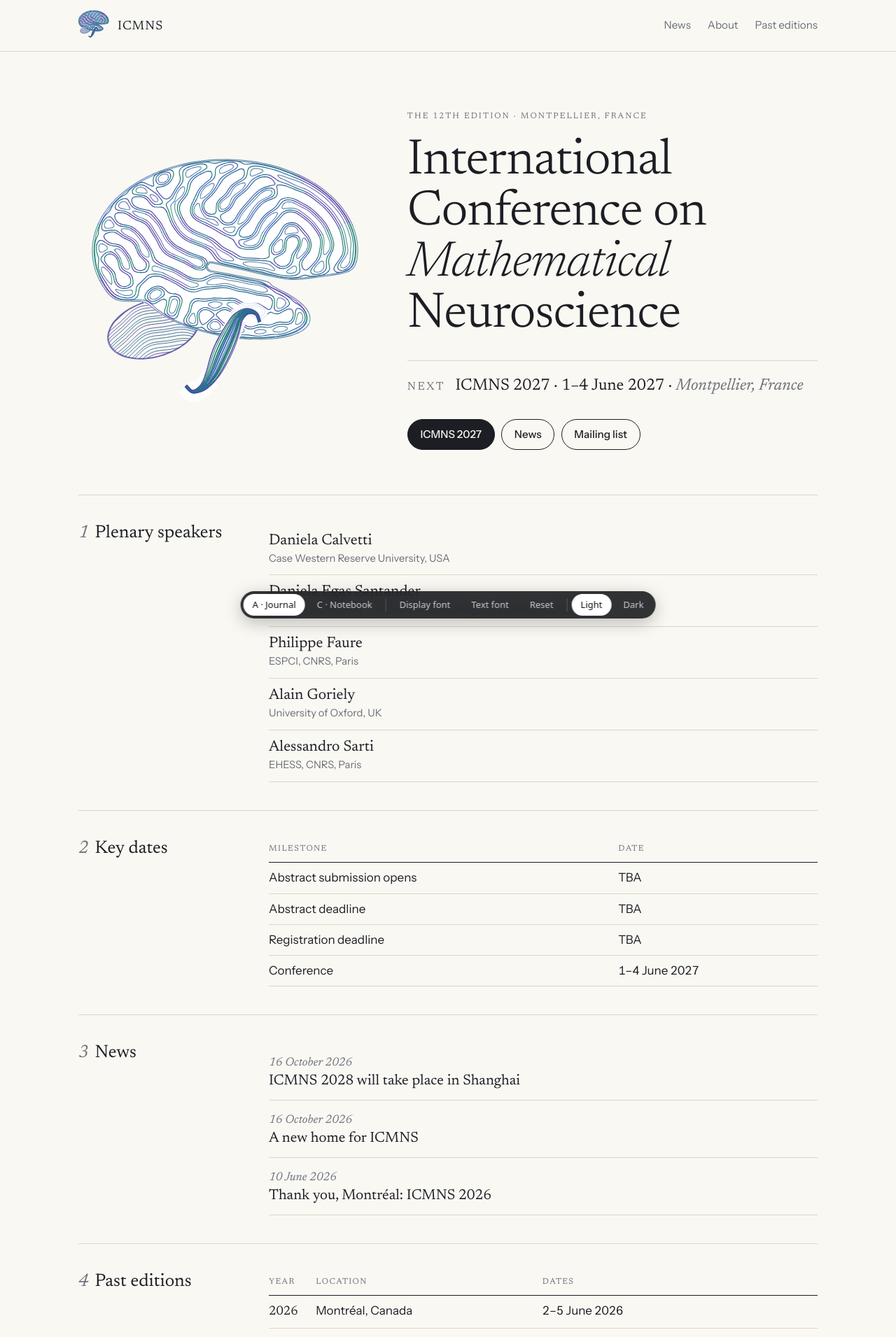
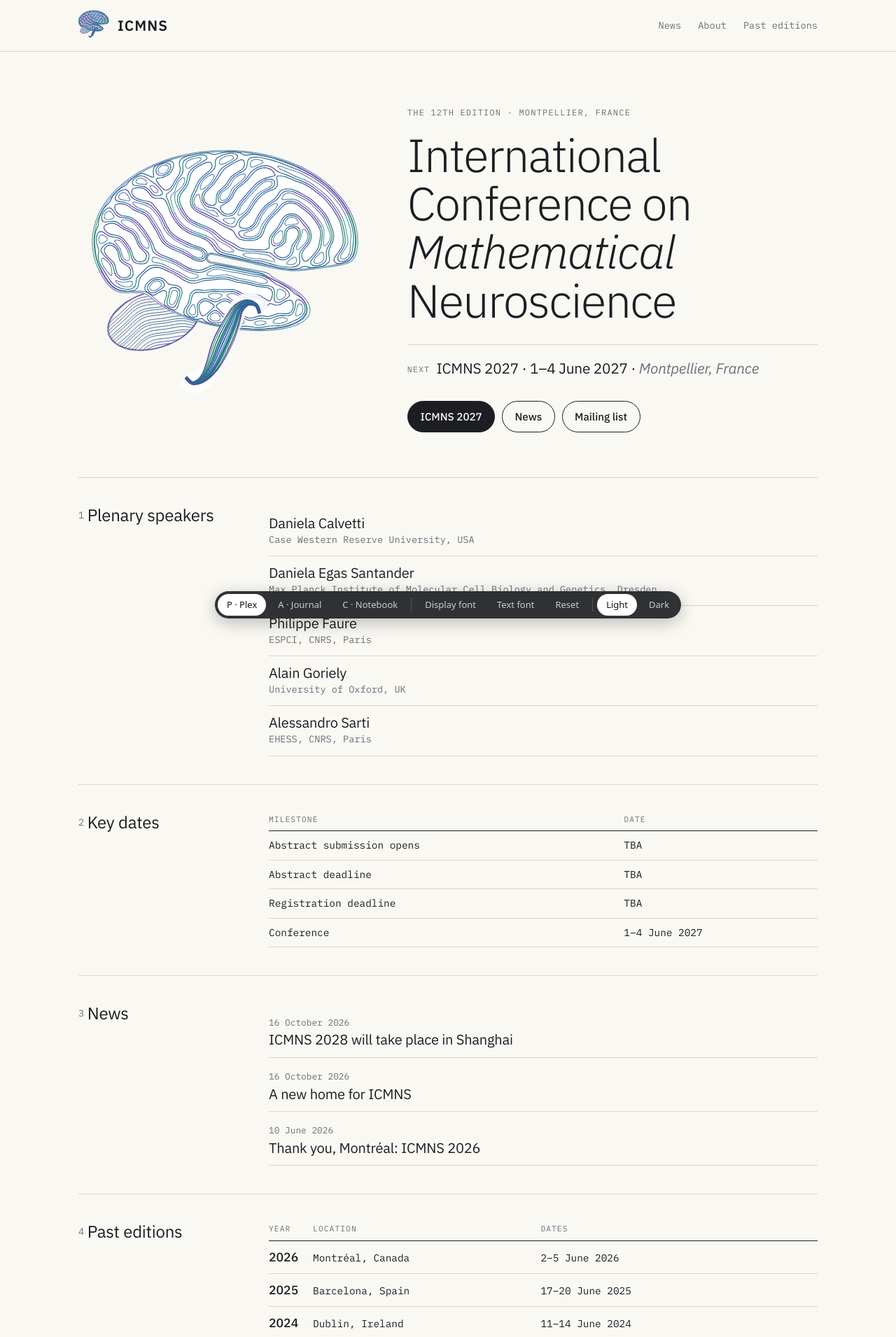
Before and after one commit to icmns-org/icmns-org.github.io, a Jekyll site: the page built from type-lab.html, in a window 1280 px wide. Shown: the top 1911 px of the page at 70% size. Built offline with Jekyll 4.4.1, drawn with Linux system fonts in a browser that asks for light colours; some web fonts are replaced.

Commit message:
Type lab: add the Plex direction (Journal layout, IBM Plex Sans and Mono)
Co-Authored-By: Claude Opus 5.5 <noreply@anthropic.com>

```diff
--- a/type-lab.html
+++ b/type-lab.html
@@ -8,7 +8,7 @@ sitemap: false
 {%- assign dparts = current.dates | split: " " -%}
 {%- assign editions = site.editions | sort: "year" | reverse -%}
 <!doctype html>
-<html lang="en" data-dir="A">
+<html lang="en" data-dir="P">
 <head>
 <meta charset="utf-8">
 <meta name="viewport" content="width=device-width, initial-scale=1">
@@ -93,6 +93,66 @@ section.block { display: grid; gap: 1rem 3rem; }
 [data-dir="A"] .news a { display: block; font-family: var(--display); font-size: 1.3rem; line-height: 1.25; }
 [data-dir="A"] .news a:hover { color: var(--accent); }
 [data-dir="A"] .footer { border-top: 1px solid var(--rule); padding: 1.5rem 0 3rem; color: var(--muted); font-size: .9rem; }
+
+/* ------------------------------------------------------------------
+   P. PLEX: the Journal layout set entirely in the IBM Plex family,
+   Plex Sans for display, Plex Mono for reading text.
+   ------------------------------------------------------------------ */
+[data-dir="P"] {
+  --paper: #faf8f3; --ink: #1c1e24; --muted: #6b6f78; --rule: #dcd6c8; --accent: #1f5f8b;
+  --display: "IBM Plex Sans", Arial, sans-serif; --text: "IBM Plex Mono", ui-monospace, monospace;
+}
+[data-dir="P"][data-theme="dark"] { --paper: #14161b; --ink: #ebe6db; --muted: #9a9890; --rule: #2e3038; --accent: #8cc0e3; }
+[data-dir="P"] body { font-size: 17px; line-height: 1.6; }
+[data-dir="P"] .masthead { border-bottom: 1px solid var(--rule); padding: .9rem 0; }
+[data-dir="P"] .brand span { font-family: var(--display); font-size: 1.6rem; letter-spacing: .04em; font-variant-caps: all-small-caps; font-feature-settings: "c2sc", "smcp"; }
+[data-dir="P"] .nav a { font-size: .95rem; color: var(--muted); }
+[data-dir="P"] .nav a:hover { color: var(--ink); }
+[data-dir="P"] .hero { padding: clamp(2rem, 6vw, 5rem) 0 clamp(2rem, 5vw, 4rem); }
+[data-dir="P"] .eyebrow { font-family: var(--display); font-variant-caps: all-small-caps; letter-spacing: .12em; font-size: 1.1rem; color: var(--muted); margin: 0 0 1rem; }
+[data-dir="P"] h1 { font-family: var(--display); font-weight: 350; font-optical-sizing: auto; font-size: clamp(2.6rem, 5.6vw, 4.6rem); line-height: 1.02; letter-spacing: -.015em; margin: 0; }
+[data-dir="P"] h1 em { font-weight: 300; }
+[data-dir="P"] .next { margin: 1.75rem 0 0; padding-top: 1.25rem; border-top: 1px solid var(--rule); font-family: var(--display); font-size: 1.45rem; line-height: 1.35; font-feature-settings: "lnum"; }
+[data-dir="P"] .next .k { font-variant-caps: all-small-caps; letter-spacing: .1em; color: var(--muted); margin-right: .4em; }
+[data-dir="P"] .next em { color: var(--muted); }
+[data-dir="P"] .cta a { font-size: .95rem; font-weight: 500; padding: .55rem 1.1rem; border: 1px solid var(--ink); border-radius: 999px; }
+[data-dir="P"] .cta a.primary { background: var(--ink); color: var(--paper); }
+[data-dir="P"] section.block { border-top: 1px solid var(--rule); padding: 2.5rem 0; }
+[data-dir="P"] h2 { font-family: var(--display); font-weight: 400; font-size: 1.6rem; line-height: 1.15; margin: 0; }
+[data-dir="P"] h2 .n { font-style: italic; color: var(--muted); margin-right: .35em; font-feature-settings: "onum"; }
+[data-dir="P"] .speakers li { grid-template-columns: 1fr; padding: .7rem 0; border-bottom: 1px solid var(--rule); }
+[data-dir="P"] .speakers .name { font-family: var(--display); font-size: 1.35rem; line-height: 1.25; }
+[data-dir="P"] .speakers .aff { font-size: .92rem; color: var(--muted); font-style: normal; }
+[data-dir="P"] .data th { font-family: var(--display); font-weight: 400; font-variant-caps: all-small-caps; letter-spacing: .08em; color: var(--muted); padding: 0 .75rem .4rem 0; border-bottom: 1px solid var(--ink); }
+[data-dir="P"] .data td { padding: .5rem .75rem .5rem 0; border-bottom: 1px solid var(--rule); font-variant-numeric: lining-nums tabular-nums; }
+[data-dir="P"] .data td.year { font-family: var(--display); font-size: 1.15rem; font-feature-settings: "onum"; }
+[data-dir="P"] .news li { padding: .8rem 0; border-bottom: 1px solid var(--rule); }
+[data-dir="P"] .news time { font-family: var(--display); font-style: italic; color: var(--muted); font-feature-settings: "onum"; }
+[data-dir="P"] .news a { display: block; font-family: var(--display); font-size: 1.3rem; line-height: 1.25; }
+[data-dir="P"] .news a:hover { color: var(--accent); }
+[data-dir="P"] .footer { border-top: 1px solid var(--rule); padding: 1.5rem 0 3rem; color: var(--muted); font-size: .9rem; }
+
+/* Retuned for Plex: a sans has no small capitals or old-style figures, and
+   Plex Mono runs wide, so labels become spaced capitals and text steps down a size */
+[data-dir="P"] body { font-size: 15px; line-height: 1.7; }
+[data-dir="P"] .brand span { font-variant-caps: normal; font-weight: 600; font-size: 1.3rem; letter-spacing: .05em; }
+[data-dir="P"] .nav a { font-size: .85rem; }
+[data-dir="P"] .eyebrow { font-family: var(--text); font-variant-caps: normal; text-transform: uppercase; font-size: .75rem; letter-spacing: .1em; }
+[data-dir="P"] h1 { font-weight: 300; font-size: clamp(2.5rem, 5.2vw, 4.4rem); line-height: 1.04; letter-spacing: -.025em; }
+[data-dir="P"] h1 em { font-weight: 300; }
+[data-dir="P"] .next { font-size: 1.3rem; font-weight: 400; letter-spacing: -.01em; }
+[data-dir="P"] .next .k { font-family: var(--text); font-variant-caps: normal; text-transform: uppercase; font-size: .72rem; letter-spacing: .1em; vertical-align: .2em; }
+[data-dir="P"] .cta a { font-family: var(--display); }
+[data-dir="P"] h2 { font-weight: 400; font-size: 1.5rem; letter-spacing: -.01em; }
+[data-dir="P"] h2 .n { font-style: normal; font-family: var(--text); font-size: .85rem; vertical-align: .3em; font-feature-settings: normal; }
+[data-dir="P"] .speakers .name { font-size: 1.25rem; letter-spacing: -.01em; }
+[data-dir="P"] .speakers .aff { font-size: .85rem; }
+[data-dir="P"] .data th { font-family: var(--text); font-variant-caps: normal; text-transform: uppercase; font-size: .7rem; letter-spacing: .1em; }
+[data-dir="P"] .data td { font-size: .9rem; }
+[data-dir="P"] .data td.year { font-size: 1.1rem; font-weight: 500; font-feature-settings: normal; font-variant-numeric: tabular-nums; }
+[data-dir="P"] .news time { font-style: normal; font-family: var(--text); font-size: .8rem; font-feature-settings: normal; }
+[data-dir="P"] .news a { font-size: 1.25rem; letter-spacing: -.01em; }
+[data-dir="P"] .footer { font-size: .8rem; }
 
 /* ------------------------------------------------------------------
    C. NOTEBOOK: a mono for reading, a fine serif italic for display,
@@ -274,6 +334,7 @@ body { padding-bottom: 80px; }
 </footer>
 
 <div class="lab" role="toolbar" aria-label="Type lab">
+  <button data-set-dir="P">P · Plex</button>
   <button data-set-dir="A">A · Journal</button>
   <button data-set-dir="C">C · Notebook</button>
   <span class="sep"></span>
@@ -326,13 +387,13 @@ body { padding-bottom: 80px; }
     ['Mono', 'Martian Mono', 'Martian+Mono:wght@300..700', 'Wide, technical mono.'],
     ['Mono', 'Space Mono', 'Space+Mono:ital,wght@0,400;0,700;1,400', 'Retro-futurist mono.']
   ];
-  var DEFAULTS = { A: { display: 'Newsreader', text: 'Instrument Sans' }, C: { display: 'Instrument Serif', text: 'IBM Plex Mono' } };
+  var DEFAULTS = { P: { display: 'IBM Plex Sans', text: 'IBM Plex Mono' }, A: { display: 'Newsreader', text: 'Instrument Sans' }, C: { display: 'Instrument Serif', text: 'IBM Plex Mono' } };
   var FALLBACK = { Serif: 'Georgia, serif', Sans: 'Arial, sans-serif', Mono: 'ui-monospace, monospace' };
 
   var root = document.documentElement, loaded = {}, tab = 'display';
   var q = new URLSearchParams(location.hash.slice(1));
   var state = {
-    dir: q.get('dir') === 'C' ? 'C' : 'A',
+    dir: ['A', 'C', 'P'].indexOf(q.get('dir')) >= 0 ? q.get('dir') : 'P',
     theme: q.get('theme') || (matchMedia('(prefers-color-scheme: dark)').matches ? 'dark' : 'light'),
     display: q.get('display'), text: q.get('text')
   };
```
Also changed, not shown: other parts of type-lab.html (+1 -1 lines).
